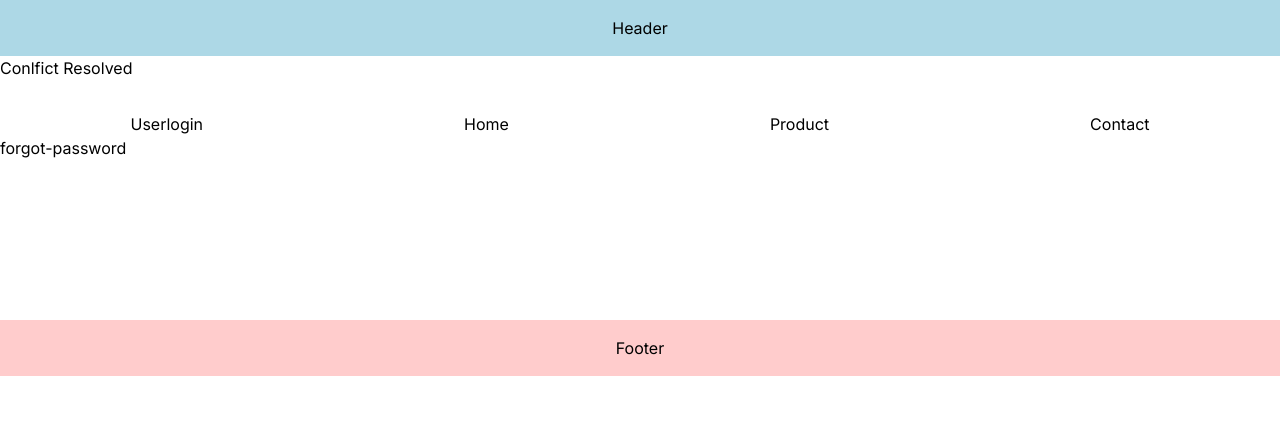
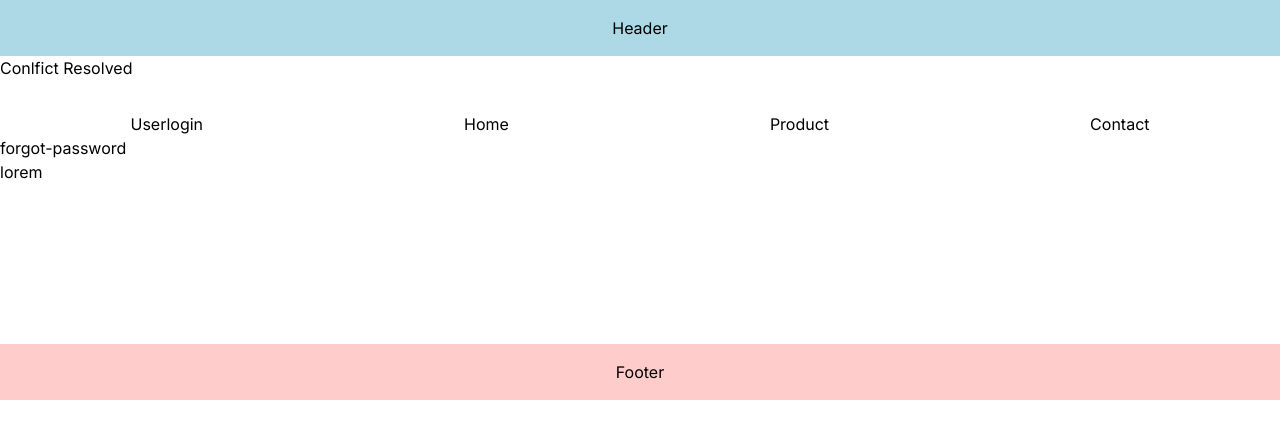
Before and after one commit to binarydata123/Task, a Next.js app in the folder role/: page /auth/forgot-password in a window 1280 px wide. Shown: the top 438 px of the page. Built offline with nearby package versions, Linux system fonts and the light colour scheme.

Commit message:
Update page.tsx

```diff
--- a/role/app/auth/forgot-password/page.tsx
+++ b/role/app/auth/forgot-password/page.tsx
@@ -4,6 +4,7 @@ function page() {
   return (
     <div>
       <h1>forgot-password</h1>
+      <p>lorem </p>
     </div>
   );
 }
```
